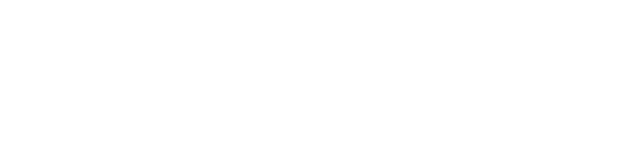
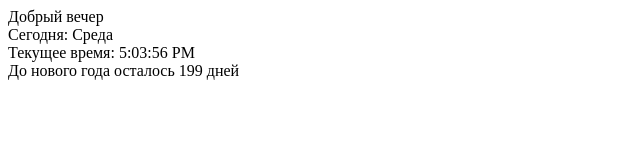
Before and after one commit to SOLARSITES/Study_JS, a plain HTML site: page _lesson17_par6/index.html in a window 1280 px wide. Shown: the whole page, without its empty margins (0-640 px from the left). Drawn offline with Linux system fonts and the light colour scheme.

Commit message:
added: lesson17 done

```diff
--- /dev/null
+++ b/_lesson17_par6/script.js
@@ -0,0 +1,42 @@
+const date = new Date(),
+  days = ['Воскресенье', 'Понедельник', 'Вторник', 'Среда', 'Четверг', 'Пятница', 'Суббота'],
+  hours = date.getHours(),
+  day = days[date.getDay()],
+  time = date.toLocaleTimeString('en'),
+  getNewDate = new Date(new Date().getFullYear() + 1, 0, 1);
+
+const greetings = document.createElement('div'),
+  weekDay = document.createElement('div'),
+  currentTime = document.createElement('div'),
+  daysLeftBeforeNewYear = document.createElement('div');
+
+const dayCase = (num) => {
+  const caseVariant = [' день', ' дня', ' дней'];
+  const n1 = num % 100;
+  const n2 = num % 10;
+
+  return n1 > 4 && n1 < 21
+    ? num + caseVariant[2]
+    : n2 === 1
+    ? num + caseVariant[0]
+    : n2 > 1 && n2 < 5
+    ? num + caseVariant[1]
+    : num + caseVariant[2];
+};
+
+greetings.textContent =
+  hours < 5 || hours > 22
+    ? 'Доброй ночи'
+    : hours < 10
+    ? 'Доброе утро'
+    : hours < 17
+    ? 'Добрый день'
+    : 'Добрый вечер';
+
+weekDay.textContent = 'Сегодня: ' + day;
+currentTime.textContent = 'Текущее время: ' + time;
+daysLeftBeforeNewYear.textContent =
+  'До нового года осталось ' +
+  dayCase(Math.ceil((getNewDate.getTime() - date.getTime()) / 1000 / 60 / 60 / 24));
+
+document.body.append(greetings, weekDay, currentTime, daysLeftBeforeNewYear);
```
Also changed, not shown: index.html (+1 -1 lines), _lesson17_par6/.prettierrc.yaml (added), _lesson17_par6/favicon.ico (added), _lesson17_par6/index.html (renamed from lesson17_par6/index.html), js/script.js (renamed from script/script.js), lesson17_par6/script.js (deleted), 1 other file.
